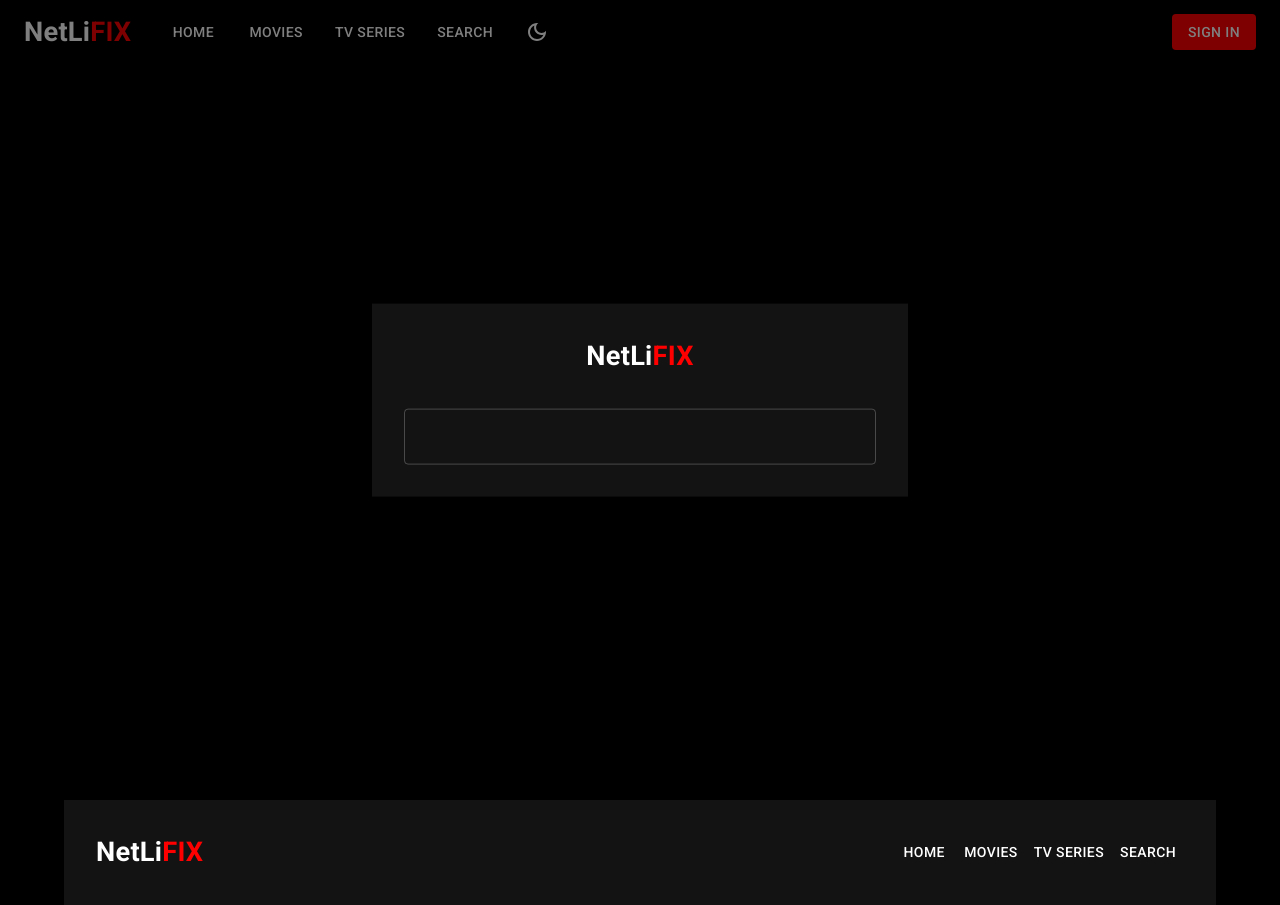
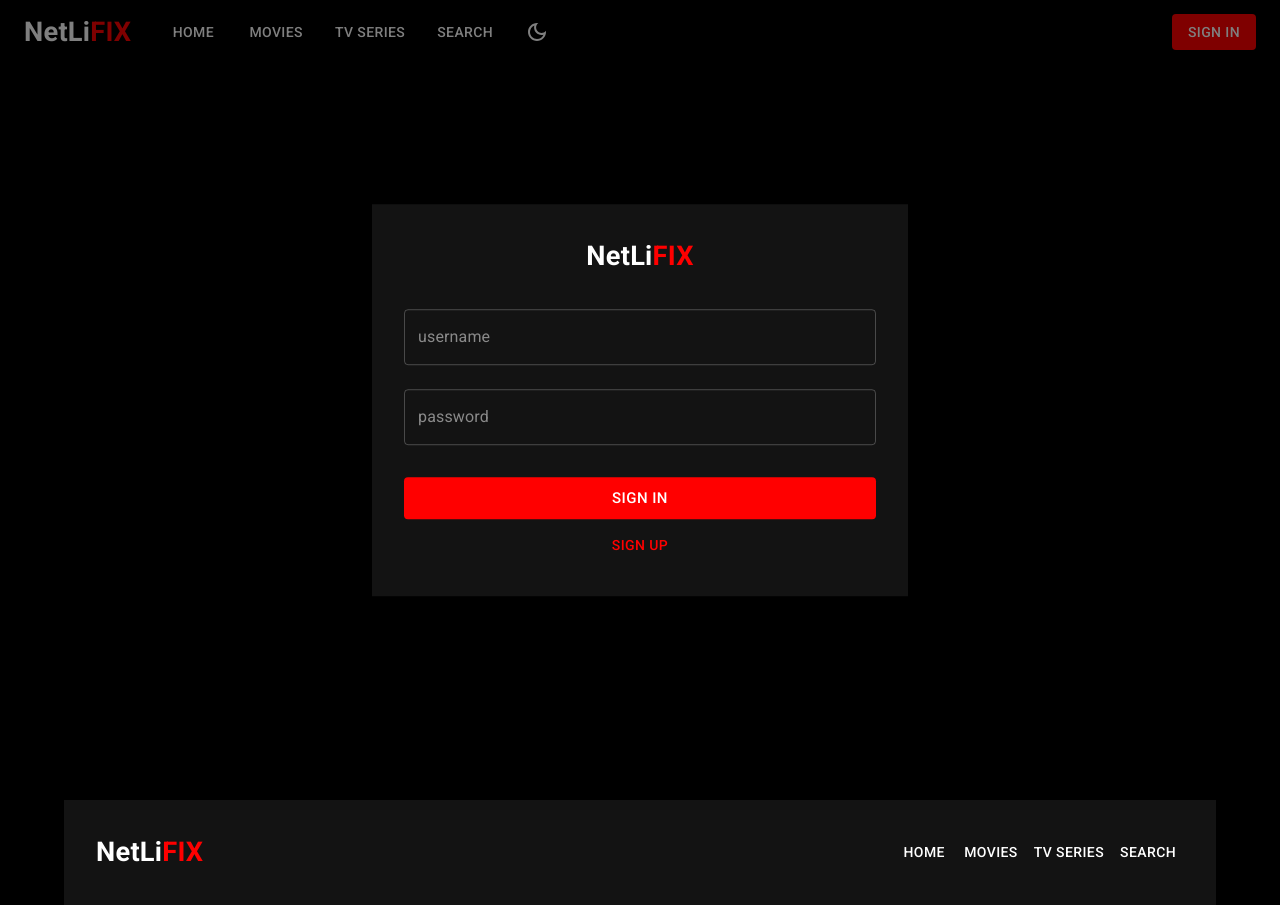
Before and after one commit to BharatRav/netlifix-frontend-part, a React (Create React App) app: page /favorites in a window 1280 px wide. Built offline with nearby package versions, Linux system fonts and the light colour scheme.

Commit message:
added signup and sign in, but signup requesthandler giving problem, tommorrow will fix

```diff
--- a/src/components/common/SigninForm.js
+++ b/src/components/common/SigninForm.js
@@ -49,8 +49,60 @@
   return (
     <Box component={"form"} onSubmit={signinForm.handleSubmit}>
       <Stack spacing={3}>
-        <TextField type="text" />
+        <TextField
+          type="text"
+          placeholder="username"
+          name="username"
+          id="username"
+          fullWidth
+          value={signinForm.values.username}
+          onChange={signinForm.handleChange}
+          color="success"
+          error={
+            signinForm.touched.username &&
+            signinForm.errors.username !== undefined
+          }
+          helperText={
+            signinForm.touched.username &&
+            signinForm.errors.username
+          }
+        />
+        <TextField
+          type="password"
+          placeholder="password"
+          name="password"
+          id="password"
+          fullWidth
+          value={signinForm.values.password}
+          onChange={signinForm.handleChange}
+          color="success"
+          error={
+            signinForm.touched.password &&
+            signinForm.errors.password !== undefined
+          }
+          helperText={
+            signinForm.touched.password &&
+            signinForm.errors.password
+          }
+        />
       </Stack>
+      <LoadingButton
+        type="submit"
+        fullWidth
+        size="large"
+        variant="contained"
+        sx={{ marginTop: 4 }}
+        loading={isLoginRequest}
+      >
+        sign in
+      </LoadingButton>
+      <Button fullWidth sx={{ marginTop: 1 }} onClick={() => switchAuthState()}>
+        sign up
+      </Button>
+      {errorMessage && (
+
+      <Box sx={{marginTop:2}}><Alert severity="error" variant="outlined">{errorMessage}</Alert></Box>
+      )}
     </Box>
   );
 };
--- a/src/components/common/SignupForm.js
+++ b/src/components/common/SignupForm.js
@@ -1,9 +1,144 @@
-import React from 'react'
+import React, { useState } from "react";
+import { LoadingButton } from "@mui/lab";
+import { Alert, Box, Button, Stack, TextField } from "@mui/material";
+import * as Yup from "yup";
+import userApi from "../../api/modules/user.api";
+import { setAuthModalOpen } from "../../redux/features/authModalSlice";
+import { setUser } from "../../redux/features/userSlice";
+import { useDispatch } from "react-redux";
+import { useFormik } from "formik";
+import { toast } from "react-toastify";
 
-const SignupForm = ({switchAuthState}) => {
+const SignupForm = ({ switchAuthState }) => {
+  const dispatch = useDispatch();
+  const [isLoginRequest, setIsLoginRequest] = useState(false);
+  const [errorMessage, setErrorMessage] = useState();
+
+  const signinForm = useFormik({
+    initialValues: {
+      password: "",
+      username: "",
+      displayName: "",
+      confirmPassword: "",
+    },
+    validationSchema: Yup.object({
+      username: Yup.string()
+        .min(8, "username minimum 8 characters")
+        .required("username is required"),
+
+      password: Yup.string()
+        .min(8, "password minimum 8 characters")
+        .required("password is required"),
+      displayName: Yup.string()
+        .min(8, "displayName minimum 8 characters")
+        .required("displayName is required"),
+      confirmPassword: Yup.string()
+        .min(8, "confirmPassword minimum 8 characters")
+        .required("confirmPassword is required"),
+    }),
+    onSubmit: async (values) => {
+      setErrorMessage(undefined);
+      setIsLoginRequest(true);
+      const { response, err } = await userApi.signup(values);
+      setIsLoginRequest(false);
+      if (response) {
+        signinForm.resetForm();
+        dispatch(setUser(response));
+        dispatch(setAuthModalOpen(false));
+        toast.success("Sign in succeess!");
+      }
+
+      if (err) {
+        setErrorMessage(err.message);
+      }
+    },
+  });
+
   return (
-    <div>SignupForm</div>
-  )
-}
+    <Box component={"form"} onSubmit={signinForm.handleSubmit}>
+      <Stack spacing={3}>
+        <TextField
+          type="text"
+          placeholder="username"
+          name="username"
+          id="username"
+          fullWidth
+          value={signinForm.values.username}
+          onChange={signinForm.handleChange}
+          color="success"
+          error={
+            signinForm.touched.username &&
+            signinForm.errors.username !== undefined
+          }
+          helperText={signinForm.touched.username && signinForm.errors.username}
+        />
+        <TextField
+          type="text"
+          placeholder="display name"
+          name="displayName"
+          id="displayName"
+          fullWidth
+          value={signinForm.values.displayName}
+          onChange={signinForm.handleChange}
+          color="success"
+          error={
+            signinForm.touched.displayName &&
+            signinForm.errors.displayName !== undefined
+          }
+          helperText={signinForm.touched.displayName && signinForm.errors.displayName}
+        />
+        <TextField
+          type="password"
+          placeholder="password"
+          name="password"
+          id="password"
+          fullWidth
+          value={signinForm.values.password}
+          onChange={signinForm.handleChange}
+          color="success"
+          error={
+            signinForm.touched.password &&
+            signinForm.errors.password !== undefined
+          }
+          helperText={signinForm.touched.password && signinForm.errors.password}
+        /><TextField
+        type="confirmPassword"
+        placeholder="confirm password"
+        name="confirmPassword"
+        id="confirmPassword"
+        fullWidth
+        value={signinForm.values.confirmPassword}
+        onChange={signinForm.handleChange}
+        color="success"
+        error={
+          signinForm.touched.confirmPassword &&
+          signinForm.errors.confirmPassword !== undefined
+        }
+        helperText={signinForm.touched.confirmPassword && signinForm.errors.confirmPassword}
+      />
+      </Stack>
+      <LoadingButton
+        type="submit"
+        fullWidth
+        size="large"
+        variant="contained"
+        sx={{ marginTop: 4 }}
+        loading={isLoginRequest}
+      >
+        sign up
+      </LoadingButton>
+      <Button fullWidth sx={{ marginTop: 1 }} onClick={() => switchAuthState()}>
+        sign in
+      </Button>
+      {errorMessage && (
+        <Box sx={{ marginTop: 2 }}>
+          <Alert severity="error" variant="outlined">
+            {errorMessage}
+          </Alert>
+        </Box>
+      )}
+    </Box>
+  );
+};
 
-export default SignupForm
+export default SignupForm;
```
